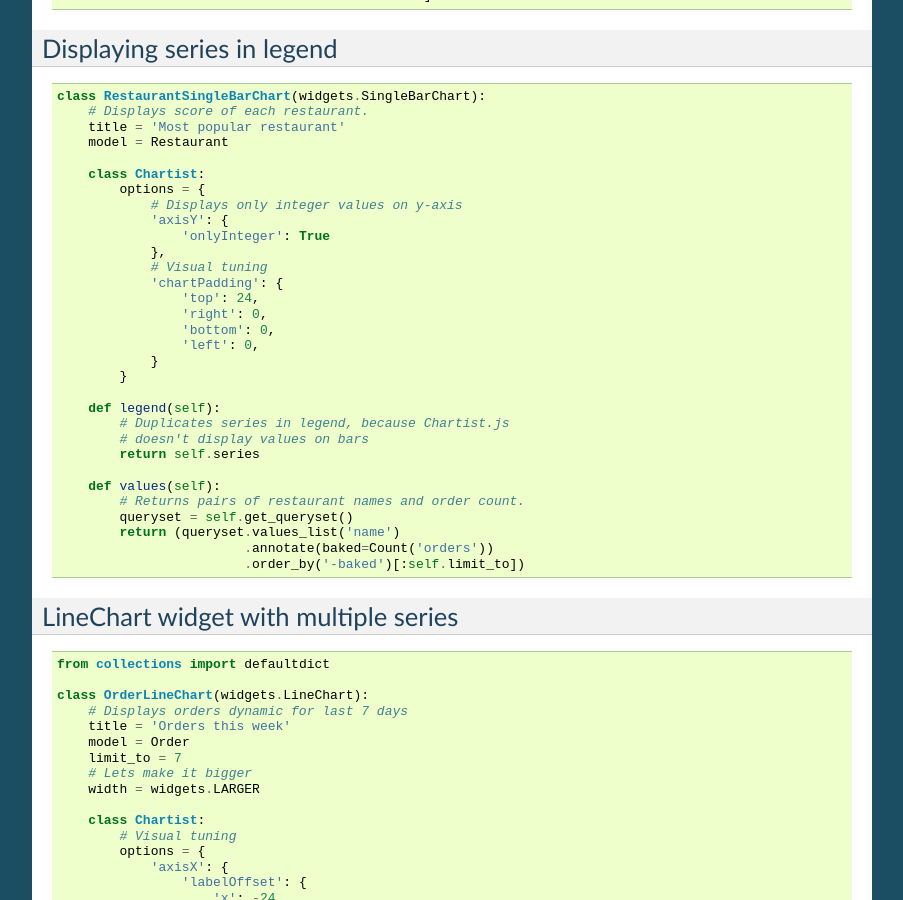
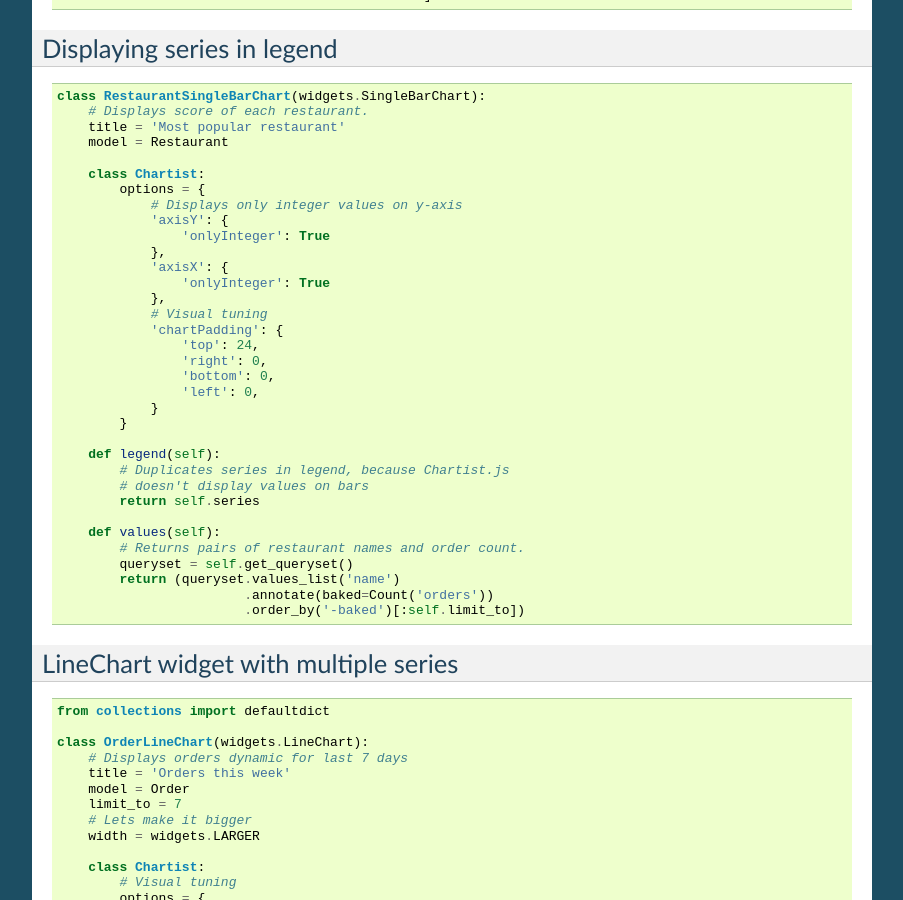
Before and after one commit to darkmoon-joker/django_control, a Sphinx documentation site: the page built from docs/examples.rst, in a window 1280 px wide and 900 px high, scrolled down 2291 px. Shown: the whole window, without its empty margins (198-1101 px from the left). Built offline with Sphinx 7.4.7, drawn with Linux system fonts in a browser that asks for light colours.

Commit message:
docs: chartist x axis docs

```diff
--- a/docs/examples.rst
+++ b/docs/examples.rst
@@ -164,6 +164,9 @@ Displaying series in legend
                 'axisY': {
                     'onlyInteger': True
                 },
+                'axisX': {
+                    'onlyInteger': True
+                },
                 # Visual tuning
                 'chartPadding': {
                     'top': 24,
```
